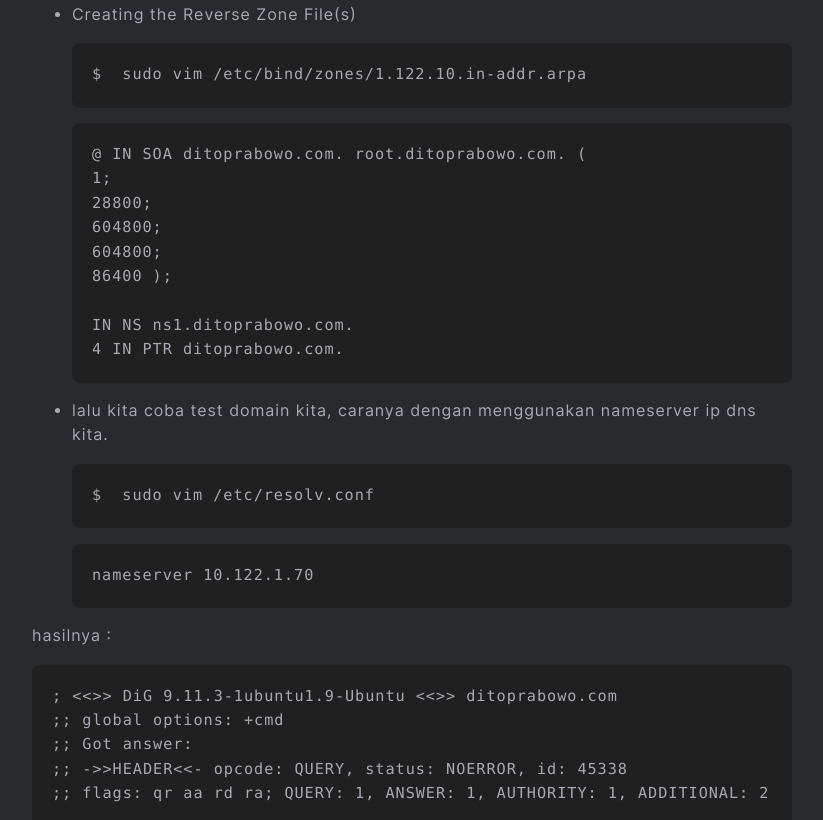
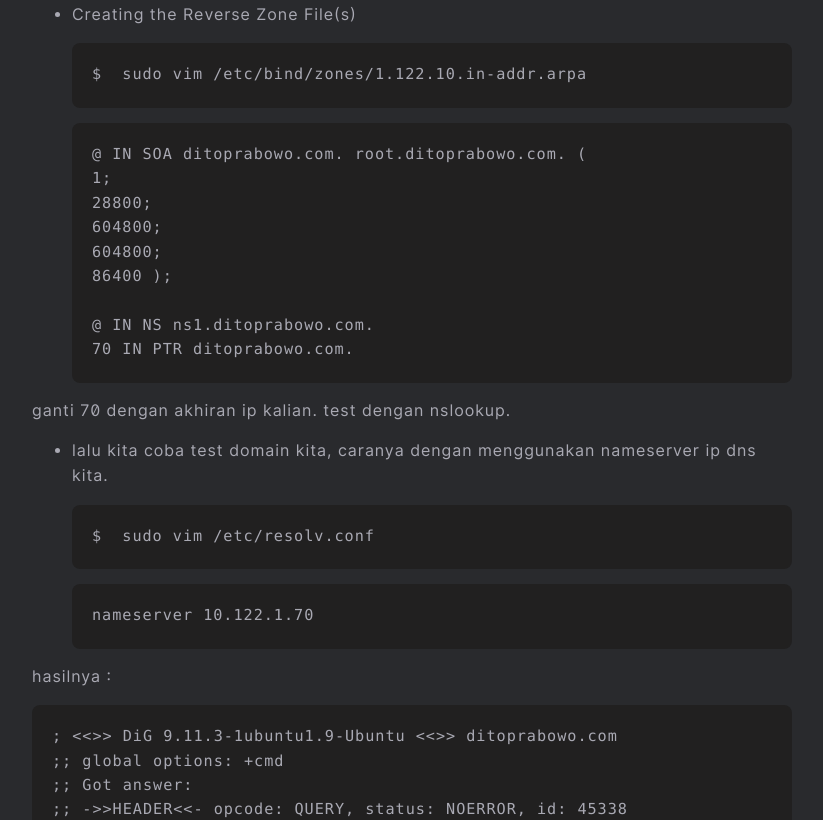
Before and after one commit to dmcr7/dmcr7.github.io, a plain HTML site: page posts/lab-install-web-server-with-private-dns-and-secure-with-https/index.html in a window 1280 px wide. Shown: the part 3486-4306 px from the top of the page, without its empty margins (228-1051 px from the left). Drawn offline with nearby package versions, Linux system fonts and the light colour scheme.

Commit message:
rebuilding site Kam Okt 17 11:01:39 WIB 2019

```diff
--- a/posts/lab-install-web-server-with-private-dns-and-secure-with-https/index.html
+++ b/posts/lab-install-web-server-with-private-dns-and-secure-with-https/index.html
@@ -46,7 +46,7 @@ IP server : 10.">
 
 <meta itemprop="datePublished" content="2019-10-16T09:09:46&#43;07:00" />
 <meta itemprop="dateModified" content="2019-10-16T09:09:46&#43;07:00" />
-<meta itemprop="wordCount" content="1394">
+<meta itemprop="wordCount" content="1404">
 
 
 
@@ -259,10 +259,14 @@ testing IN TXT &quot;v=spf1 a -all&quot;
 604800;
 86400 );
 
-IN NS ns1.ditoprabowo.com.
-4 IN PTR ditoprabowo.com.
+@ IN NS ns1.ditoprabowo.com.
+70 IN PTR ditoprabowo.com.
 </code></pre></li>
+</ul>
 
+<p>ganti 70 dengan akhiran ip kalian. test dengan nslookup.</p>
+
+<ul>
 <li><p>lalu kita coba test domain kita, caranya dengan menggunakan nameserver ip dns kita.</p>
 
 <pre><code>$  sudo vim /etc/resolv.conf
@@ -612,7 +616,7 @@ $  cp ditoprabowo.key /etc/ssl/private/ditoprabowo.key
                     <svg xmlns="http://www.w3.org/2000/svg" width="24" height="24" viewBox="0 0 24 24" fill="none" stroke="currentColor" stroke-width="2" stroke-linecap="round" stroke-linejoin="round" class="feather feather-tag meta-icon"><path d="M20.59 13.41l-7.17 7.17a2 2 0 0 1-2.83 0L2 12V2h10l8.59 8.59a2 2 0 0 1 0 2.82z"></path><line x1="7" y1="7" x2="7" y2="7"></line></svg><span class="tag"><a href="/tags/untagged">untagged</a></span>
                 </p>
 
-            <p><svg xmlns="http://www.w3.org/2000/svg" width="24" height="24" viewBox="0 0 24 24" fill="none" stroke="currentColor" stroke-width="2" stroke-linecap="round" stroke-linejoin="round" class="feather feather-file-text"><path d="M14 2H6a2 2 0 0 0-2 2v16a2 2 0 0 0 2 2h12a2 2 0 0 0 2-2V8z"></path><polyline points="14 2 14 8 20 8"></polyline><line x1="16" y1="13" x2="8" y2="13"></line><line x1="16" y1="17" x2="8" y2="17"></line><polyline points="10 9 9 9 8 9"></polyline></svg>1394 Words</p>
+            <p><svg xmlns="http://www.w3.org/2000/svg" width="24" height="24" viewBox="0 0 24 24" fill="none" stroke="currentColor" stroke-width="2" stroke-linecap="round" stroke-linejoin="round" class="feather feather-file-text"><path d="M14 2H6a2 2 0 0 0-2 2v16a2 2 0 0 0 2 2h12a2 2 0 0 0 2-2V8z"></path><polyline points="14 2 14 8 20 8"></polyline><line x1="16" y1="13" x2="8" y2="13"></line><line x1="16" y1="17" x2="8" y2="17"></line><polyline points="10 9 9 9 8 9"></polyline></svg>1404 Words</p>
 
             <p><svg xmlns="http://www.w3.org/2000/svg" width="24" height="24" viewBox="0 0 24 24" fill="none" stroke="currentColor" stroke-width="2" stroke-linecap="round" stroke-linejoin="round" class="feather feather-calendar"><rect x="3" y="4" width="18" height="18" rx="2" ry="2"></rect><line x1="16" y1="2" x2="16" y2="6"></line><line x1="8" y1="2" x2="8" y2="6"></line><line x1="3" y1="10" x2="21" y2="10"></line></svg>2019-10-16 09:09 &#43;0700</p>
         </div>
```
Also changed, not shown: posts/index.xml (+6 -2 lines).
